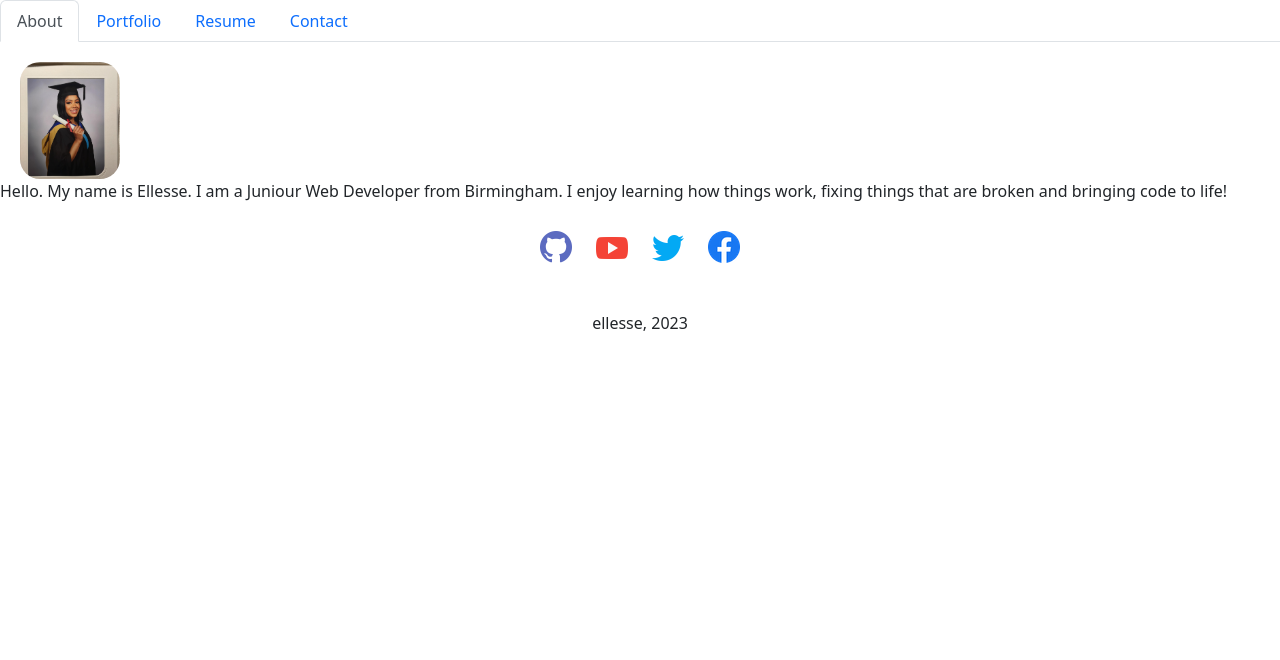
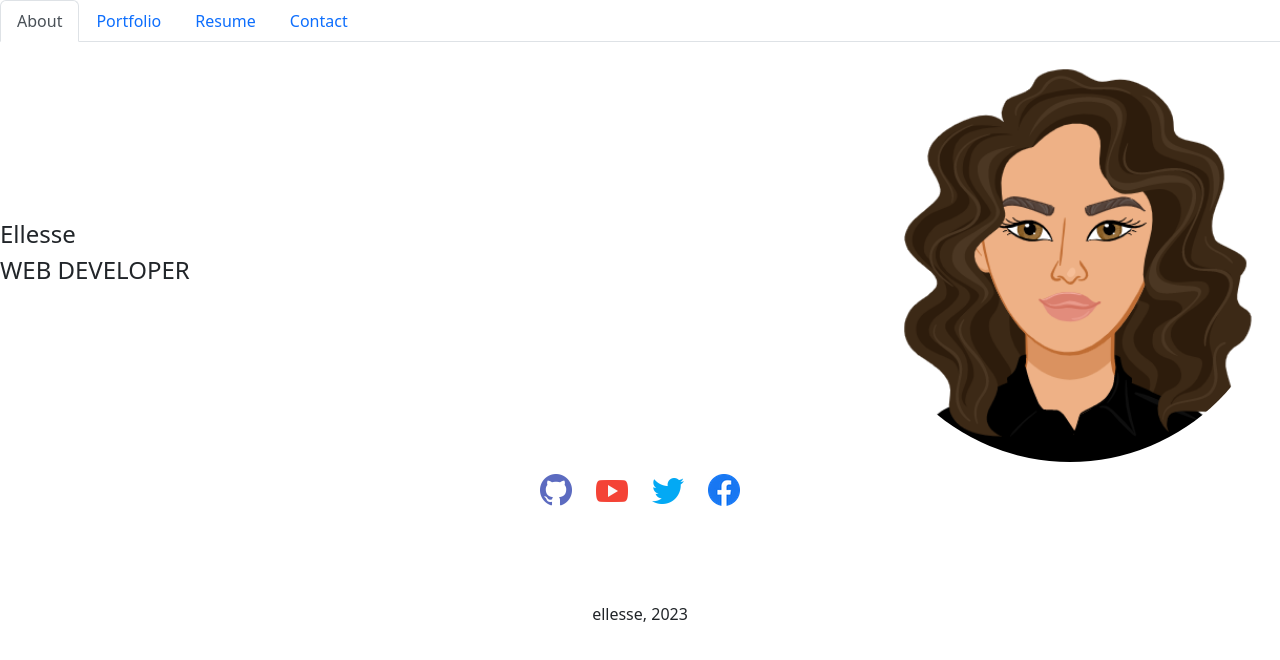
Before and after one commit to ellessed/ReactPortfolio, a React (Create React App) app: page / in a window 1280 px wide. Shown: the top 660 px of the page. Built offline with nearby package versions, Linux system fonts and the light colour scheme.

Commit message:
restructured about me page

```diff
--- a/src/App.js
+++ b/src/App.js
@@ -1,4 +1,5 @@
 import React from "react";
+import AboutMe from "./pages/About";
 import Footer from "./components/Footer";
 import PortfolioContainer from "./components/PortfolioContainer";
 
--- a/src/pages/About.js
+++ b/src/pages/About.js
@@ -1,20 +1,25 @@
 import React from "react";
-import myself from "../assets/My project.png";
 import "../index.css";
 import Social from "../components/SocialContent";
 
-export default function About() {
+function AboutMe() {
   return (
-    <>
-      <div>
-        <img alt="developer" src={myself} className="myself-img" />
-        <p>
-          Hello. My name is Ellesse. I am a Juniour Web Developer from
-          Birmingham. I enjoy learning how things work, fixing things that are
-          broken and bringing code to life!
-        </p>
-        <Social></Social>
+    <div className="about">
+      <div className="about-top">
+        <div className="about-info">
+          Ellesse
+          <br /> WEB DEVELOPER
+        </div>
+        <div className="about-photo">
+          <img
+            src={require("../assets/AvatarEllesse.png")}
+            className="picture"
+          />
+        </div>
       </div>
-    </>
+      <Social />
+    </div>
   );
 }
+
+export default AboutMe;
```
